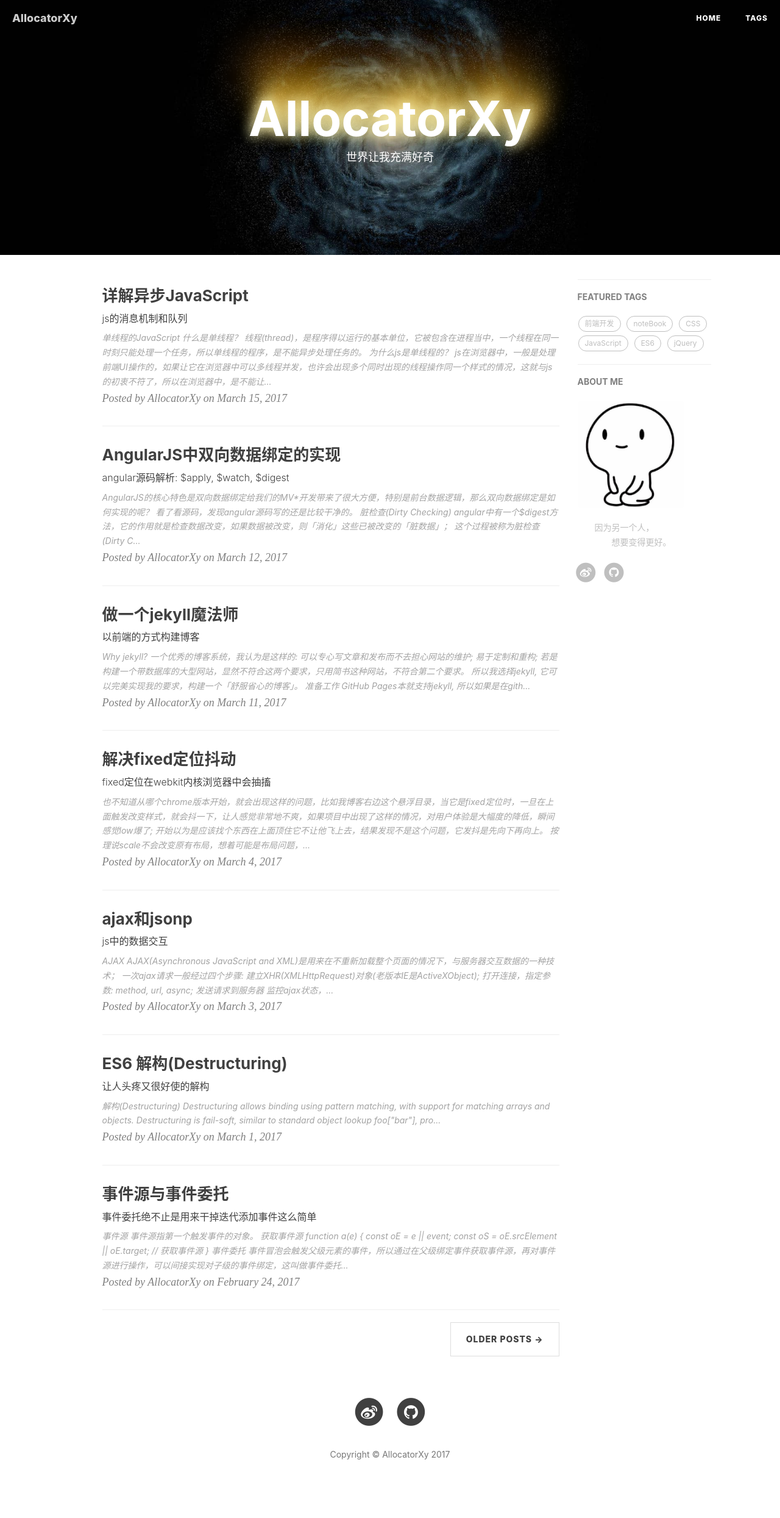
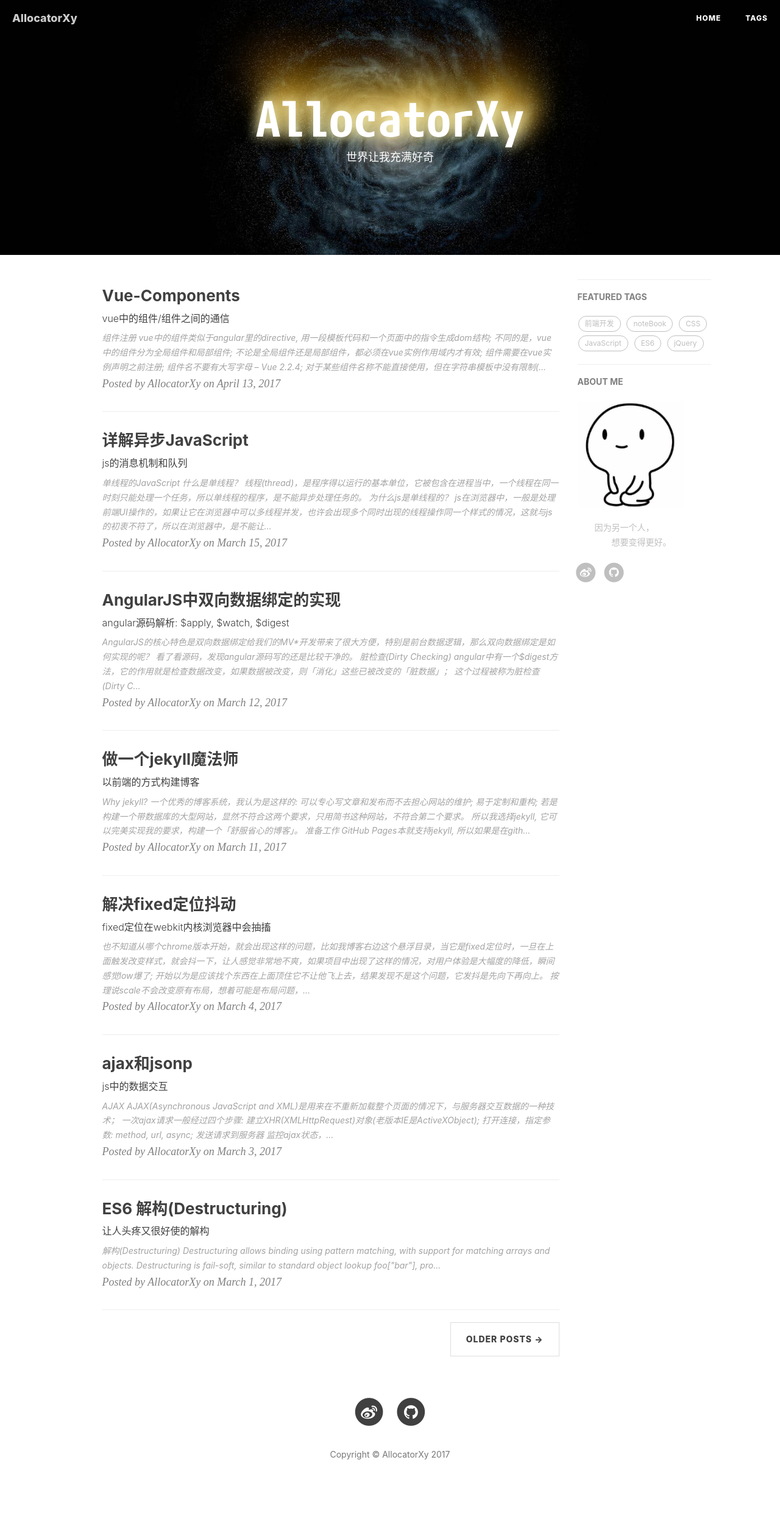
Before and after one commit to AllocatorXy/AllocatorXy.github.io, a Jekyll site: the page built from index.html, in a window 1280 px wide. Shown: the whole page at 61% size. Built offline with Jekyll 4.4.1, drawn with Linux system fonts in a browser that asks for light colours; nearby versions of some CDN libraries; the list of posts is cut into pages by our own code.

Commit message:
h1 font family modified

````diff
--- /dev/null
+++ b/_posts/2017-04-13-vue-components.markdown
@@ -0,0 +1,356 @@
+---
+layout:     post
+title:      "Vue-Components"
+subtitle:   "vue中的组件/组件之间的通信"
+date:       2017-04-13 22:28:00
+author:     "AllocatorXy"
+header-img: "img/bg-data0.jpg"
+header-mask: 0.3
+tags:
+    - 前端开发
+    - JavaScript
+    - Vue
+---
+
+### 组件注册
+vue中的组件类似于angular里的directive, 用一段模板代码和一个页面中的指令生成dom结构;<br />
+不同的是，vue中的组件分为`全局组件`和`局部组件`;<br />
+
+- 不论是全局组件还是局部组件，都必须在vue实例作用域内才有效;
+- 组件需要在vue实例声明之前注册;
+- 组件名不要有大写字母 -- Vue 2.2.4;
+- 对于某些组件名称不能直接使用，但在字符串模板中没有限制(推荐用x-template);
+
+##### 全局组件
+```html
+<div id="box">
+    <aaa />
+    <aaa></aaa>
+</div>
+<div id="box1">
+    <aaa />
+</div>
+
+<script>
+    // Vue.component(name, options)
+    Vue.component('aaa', {
+        template: '<h2>我是全局组件</h2>'
+    });
+    new Vue({
+        el: '#box'
+    });
+    new Vue({
+        el: '#box1'
+    });
+</script>
+```
+
+全局组件注册后，在所有vue作用域内都可以调用，以上代码的dom输出为：
+
+```html
+<div id="box">
+    <h2>我是全局组件</h2>
+    <h2>我是全局组件</h2>
+</div>
+<div id="box1">
+    <h2>我是全局组件</h2>
+</div>
+```
+
+##### 局部组件
+```html
+<div id="box">
+    <my-h3></my-h3>
+    <my-h4/>
+</div>
+<div id="box1">
+    <my-h3></my-h3>
+</div>
+<script>
+    new Vue({
+        el: '#box',
+        components: {
+            'my-h3': {
+                template: '<h3>标题3</h3>'
+            },
+            'my-h4': {
+                template: '<h4>标题4</h4>'
+            }
+        }
+    });
+    new Vue({
+        el: '#box1',
+        components: {
+            'my-h3': {
+                template: '<h6>标题6</h6>',
+            }
+        }
+    });
+</script>
+```
+
+局部组件在各个vue实直接互不干扰，以上代码的dom输出为：
+
+```html
+<div id="box">
+    <h3>标题3</h3>
+    <h4>标题4</h4>
+</div>
+<div id="box1">
+    <h6>标题6</h6>
+</div>
+```
+<hr />
+
+### 组件data
+组件中的data不能直接定义，需要依赖一个data函数来绑定到组件上:
+
+```js
+Vue.component('aaa', {
+    template: '<h2>我是全局组件</h2>',
+    data () {
+        return {
+            key: 'value'
+        }
+    }
+});
+```
+<hr />
+
+### 组件模板
+在自定义组件时，会受到一些HTML的限制，某些元素限制了能被它包裹的元素，但当使用模板字符串时，将没有这些限制，所以推荐将组件的模板写到模板字符串中:
+
+```html
+<!-- vue1 -->
+<template id="tpl1">
+    <h2>666</h2>
+</template>
+
+<!-- x-template 模板 vue2 -->
+<script type="text/x-template" id="tpl2">
+    <h3>777</h3>
+</script>
+
+<script>
+    Vue.component('aaa', {
+        template: `<h2>我是全局组件</h2>` // 内联模板字符串
+    });
+    Vue.component('bbb', {
+        template: '#tpl1'
+    });
+    Vue.component('ccc', {
+        template: '#tpl2'
+    });
+</script>
+```
+<hr />
+
+### 组件通信
+
+##### 父级数据 => 子级
+```html
+<div id="box">
+  父级: {{msg}}
+  <!-- 1.绑定数据到子级组件 -->
+  <my-h3 :aaa="msg" :bbb="msg1"></my-h3>
+</div>
+
+<script type="text/x-template" id="tpl">
+  <div @click="fnClik">
+    <h3>我是子组件{{aaa}}--{{bbb}}</h3>
+  </div>
+</script>
+
+<script>
+  Vue.component('my-h3', { //定义
+    template: '#tpl',
+    /* 2.使用props继承/验证数据 */
+    // props:['aaa','bbb'],
+    // props可以指定数据类型[String, Number, Boolean, Function, Object, Array] 如果不匹配，会报错但不会终止程序
+    props: {
+      aaa: Number,
+      // 字符串/数字且必须有值
+      bbb: {
+        type: [ String, Number ],
+        required: true
+      },
+      // boolean且默认为true
+      ccc: {
+        type: Boolean,
+        default: true
+      },
+      // 默认值可以由工厂函数返回
+      ddd: {
+        defalut() {
+            return 'def';
+        }
+      },
+      // 也可以自定义验证函数
+      eee: {
+        validator(val) {
+            return !val;
+        }
+      }
+    },
+    methods: {
+      fnClik() {
+        this.msg = 456;
+        console.log(this.msg);
+      }
+    }
+  });
+  new Vue({
+    el: '#box',
+    data: {
+      msg: 123,
+      msg1: 'hehe'
+    }
+  });
+</script>
+```
+
+##### 子级数据 => 父级
+`props`在继承父级数据时，类似于函数的传参，会根据数据类型的不同，选择不同的继承方式(传值/传址);<br />
+因此，如果我们想要让子级和父级的数据双向绑定，只需要让被继承的父级数据时引用类型的，就可以实现父级和子级的双向数据绑定：
+
+```html
+<div id="box" @click="aaaaa">
+  父级: {{msg.a}}
+  <my-h3 :aaa="msg"></my-h3>
+</div>
+<script type="text/x-template" id="tpl">
+  <div @click.stop="fnClik">
+    <h3>我是子组件{{aaa.a}}</h3>
+  </div>
+</script>
+<script>
+  Vue.component('my-h3', { //定义
+    template: `#tpl`,
+    props: ['aaa'], // 继承msg对象
+    methods: {
+      fnClik() {
+        this.aaa.a = '0000';
+      }
+    }
+  });
+  new Vue({
+    el: `#box`,
+    data: {
+      msg: { // 将父级数据定义为对象
+        a: 123
+      }
+    },
+    methods: {
+      aaaaa() {
+        this.msg.a = '1111';
+      }
+    }
+  });
+</script>
+```
+
+##### `$emit` & `$on`
+vue的每个实例上都提供了两个方法`$emit`和`$on`, 用来发送和接收自定义事件，用法很像webSocket;<br />
+子组件发送数据 => 父级在子组件出现的地方监听对应接口 => 触发调用父级方法
+
+```html
+<div id="box">
+  父组件: {{aaa}}
+  <!-- 监听接口'child-data' -->
+  <my-h3 @child-data="show"></my-h3>
+</div>
+
+<script type="text/x-template" id="list">
+  <div>
+    <h3 @click="send">我是子组件{{msg}}</h3>
+  </div>
+</script>
+
+<script>
+  Vue.component('my-h3', { //定义
+    template: `#list`,
+    data() {
+      return {
+        msg: 123
+      }
+    },
+    methods: {
+      send() { // 数据发送
+        this.$emit('child-data', this.msg)
+      }
+    }
+  });
+  new Vue({
+    el: '#box',
+    data: {
+      aaa: null
+    },
+    methods: {
+      show(m) {
+        this.aaa = m;
+      }
+    }
+  })
+</script>
+```
+
+实际上这个方法不仅可以实现父子级的双向数据绑定，还可以实现非父子间的双向数据绑定，因为每个实例上都有`$emit`和`$on`方法，我们可以找另一个实例作为中介，来实现**任何**组件之间的双向通信，实现起来和webSocket很像：
+
+```html
+<div id="box">
+  <a-h3></a-h3>
+  <b-h3></b-h3>
+</div>
+
+<script type="text/x-template" id="tpl">
+  <div>
+    <h3 @click="send">{{msg}}</h3>
+  </div>
+</script>
+<script type="text/x-template" id="tpl1">
+  <div>
+    <h3>{{msg}}</h3>
+  </div>
+</script>
+
+<script>
+  const ev = new Vue(); // 中介实例
+  // compo1
+  Vue.component('a-h3', {
+    template: '#tpl',
+    data() {
+      return {
+        msg: 'Adata'
+      };
+    },
+    // 注意这里，挂载顺序问题，因为挂载a时，b的监听还没有启动，所以挂载完后没效果
+    mounted() {
+     ev.$emit('a-h3', this.msg);
+    },
+    methods: {
+      send() {
+        ev.$emit('a-h3', this.msg);
+      }
+    }
+  });
+  // compo2
+  Vue.component('b-h3', {
+    template: '#tpl1',
+    data() {
+      return {
+        msg: 'Bdata'
+      };
+    },
+    mounted() {
+      ev.$on('a-h3', res => { // hack, 这里用箭头函数可以把this定位到b组件
+        alert(res);      // Adata
+        alert(this.msg); // Bdata
+        this.msg = res;  // Bdata => Adata
+      });
+    }
+  });
+  new Vue({
+    el: '#box',
+  });
+</script>
+```
````
Also changed, not shown: css/blog.css (+14 -1 lines), css/blog.min.css, fonts/mplus-1mn-bold.ttf (added), fonts/mplus-1mn-bold.woff (added), img/bg-data0.jpg (added), 2 other files.
